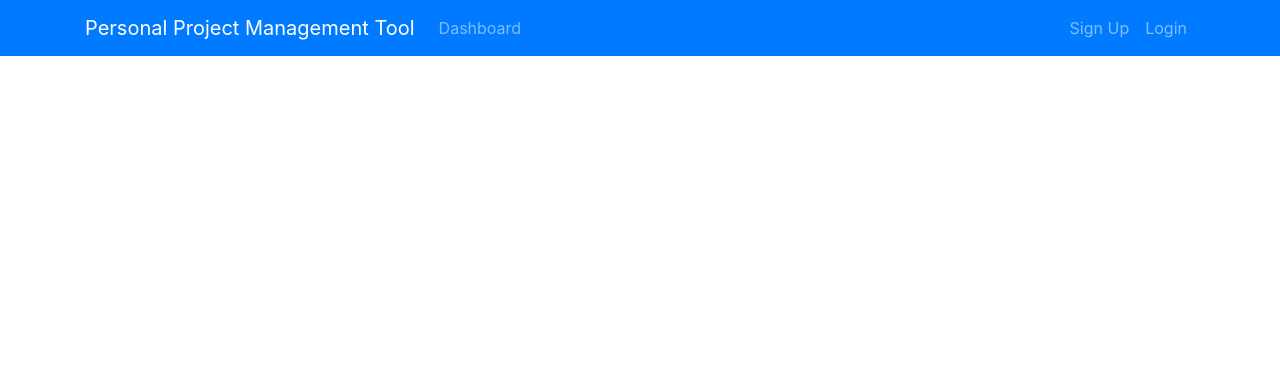
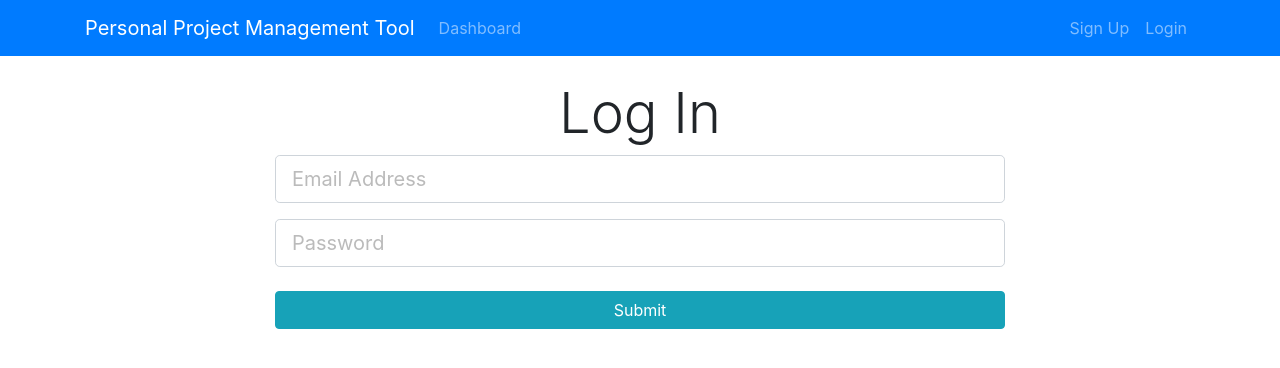
Before and after one commit to yuchenxuuu/PPmtoolSpring, a React (Create React App) app in the folder ppmtoolReact+Redux copy/: page /login in a window 1280 px wide. Shown: the top 368 px of the page. Built offline with nearby package versions, Linux system fonts and the light colour scheme; the HTML template or start-up script is replaced by a standard one.

Commit message:
finish the login/signup routes, start on logic

```diff
--- a/ppmtoolReact+Redux copy/src/App.js
+++ b/ppmtoolReact+Redux copy/src/App.js
@@ -15,6 +15,7 @@ import AddProjectTask from './Components/ProjectBoard/Projecttask/AddProjectTask
 import UpdateProjectTask from './Components/ProjectBoard/Projecttask/UpdateProjectTask';
 import Landing from './Components/Layout/Landing';
 import Register from './Components/UserManagement/Register';
+import Login from './Components/UserManagement/Login';
 
 
 function App() {
@@ -28,6 +29,7 @@ function App() {
         }
           <Route exact path = "/" component={Landing}/>
           <Route exact path = "/register" component={Register}/>
+          <Route exact path = "/login" component={Login}/>
         {
           //public routes
         }
--- a/ppmtoolReact+Redux copy/src/Components/Layout/Header.js
+++ b/ppmtoolReact+Redux copy/src/Components/Layout/Header.js
@@ -1,4 +1,5 @@
 import React, { Component } from 'react'
+import {Link} from 'react-router-dom'
 
 class Header extends Component {
     render() {
@@ -6,9 +7,9 @@ class Header extends Component {
             <div>
                 <nav className="navbar navbar-expand-sm navbar-dark bg-primary mb-4">
         <div className="container">
-          <a className="navbar-brand" href="Dashboard.html">
+          <Link className="navbar-brand" to="/">
             Personal Project Management Tool
-          </a>
+          </Link>
           <button
             className="navbar-toggler"
             type="button"
@@ -21,9 +22,9 @@ class Header extends Component {
           <div className="collapse navbar-collapse" id="mobile-nav">
             <ul className="navbar-nav mr-auto">
               <li className="nav-item">
-                <a className="nav-link" href="/dashboard">
+                <Link className="nav-link" to="/dashboard">
                   Dashboard
-                </a>
+                </Link>
               </li>
             </ul>
 
--- a/ppmtoolReact+Redux copy/src/Components/Layout/Landing.js
+++ b/ppmtoolReact+Redux copy/src/Components/Layout/Landing.js
@@ -1,4 +1,6 @@
 import React, { Component } from 'react'
+import {Link} from 'react-router-dom'
+
 
 class Landing extends Component {
     render() {
@@ -13,12 +15,12 @@ class Landing extends Component {
                                         Create your account to join active projects or start you own
                                 </p>
                                  <hr />
-                                  <a href="register.html" className="btn btn-lg btn-primary mr-2">
+                                  <Link className="btn btn-lg btn-primary mr-2" to="/register">
                                      Sign Up
-                                </a>
-                                <a href="login.html" className="btn btn-lg btn-secondary mr-2">
-                            Login
-                        </a>
+                                </Link>
+                                <Link className="btn btn-lg btn-secondary mr-2" to="/login">
+                                    Login
+                                </Link>
                     </div>
                 </div>
             </div>
--- a/ppmtoolReact+Redux copy/src/Components/UserManagement/Login.js
+++ b/ppmtoolReact+Redux copy/src/Components/UserManagement/Login.js
@@ -0,0 +1,28 @@
+import React, { Component } from 'react'
+
+class Login extends Component {
+    render() {
+        return (
+            <div className="login">
+            <div className="container">
+                <div className="row">
+                    <div className="col-md-8 m-auto">
+                        <h1 className="display-4 text-center">Log In</h1>
+                        <form action="dashboard.html">
+                            <div className="form-group">
+                                <input type="email" className="form-control form-control-lg" placeholder="Email Address" name="email" />
+                            </div>
+                            <div className="form-group">
+                                <input type="password" className="form-control form-control-lg" placeholder="Password" name="password" />
+                            </div>
+                            <input type="submit" className="btn btn-info btn-block mt-4" />
+                        </form>
+                    </div>
+                </div>
+            </div>
+        </div>
+        )
+    }
+}
+
+export default Login;
```
